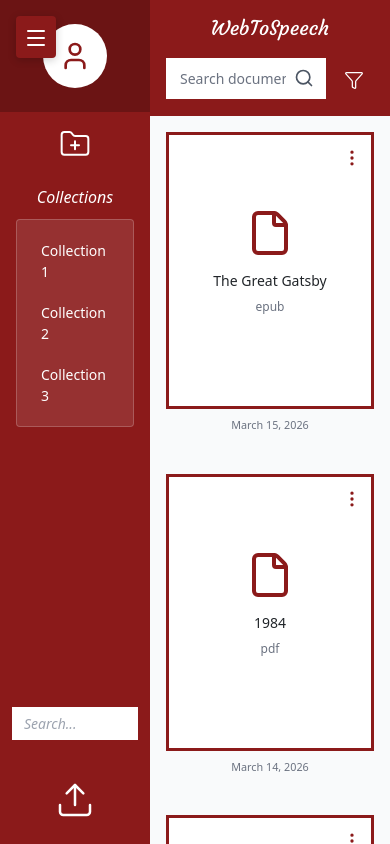
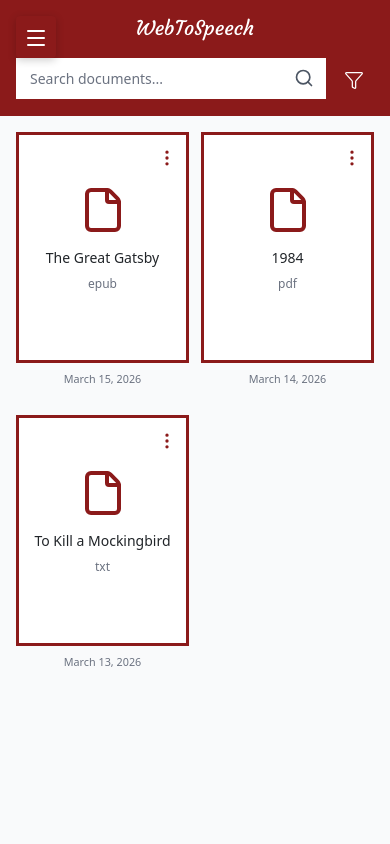
Before and after one commit to Byrdman04/E_reader_capstone, a React (Create React App) app in the folder webtospeech/: page /dashboard in a window 390 px wide. Built offline with nearby package versions, Linux system fonts and the light colour scheme; no server answers.

Commit message:
Dashboard and Sidebar CSS changes for mobile UI
Updated Dashboard and Sidebar CSS files to remove the sidebar when the width is small enough, changing it into a hamburger menu that shows all the sidebar options as a fullscreen overlay.

```diff
--- a/webtospeech/src/components/Sidebar.css
+++ b/webtospeech/src/components/Sidebar.css
@@ -6,11 +6,18 @@
   background-color: var(--brand-red);
 }
 
+@media (max-width: 768px) {
+  .sidebar {
+    width: 100%;
+    /* fill the fullscreen wrapper */
+  }
+}
+
 .sidebar-user-profile {
   display: flex;
   align-items: center;
   justify-content: center;
-  padding: 1.5rem 0;
+  padding: 1.15rem 0;
   background: none;
   border: none;
   cursor: pointer;
@@ -157,23 +164,27 @@
 }
 
 .modal-overlay {
-    position: fixed;           /* covers the whole screen */
+  position: fixed;
+  /* covers the whole screen */
   top: 15%;
   left: 15%;
   width: 75%;
   height: 75%;
-    background: rgb(194, 189, 189);  /* dark transparent background */
+  background: rgb(194, 189, 189);
+  /* dark transparent background */
   display: flex;
   align-items: center;
   justify-content: center;
-    z-index: 1000;             /* sits on top of everything */
+  z-index: 1000;
+  /* sits on top of everything */
 }
 
 .modal-content {
   background: white;
   border-radius: 8px;
   width: 480px;
-    max-width: 90%;            /* shrinks on small screens */
+  max-width: 90%;
+  /* shrinks on small screens */
   padding: 24px;
   display: flex;
   flex-direction: column;
--- a/webtospeech/src/pages/Dashboard.css
+++ b/webtospeech/src/pages/Dashboard.css
@@ -47,7 +47,8 @@
 
 /* Sidebar wrapper for mobile */
 .dashboard-sidebar-wrapper {
-  display: contents;
+  display: flex;
+  /* was: display: contents */
 }
 
 .dashboard-main-content {
@@ -73,7 +74,16 @@
 /* Responsive grid breakpoints */
 @media (max-width: 640px) {
   .dashboard-documents-grid {
+    grid-template-columns: repeat(2, 1fr);
+    min-width: 280px;
+    gap: 0.75rem;
+  }
+}
+
+@media (max-width: 360px) {
+  .dashboard-documents-grid {
     grid-template-columns: 1fr;
+    min-width: 200px;
   }
 }
 
@@ -103,6 +113,7 @@
 
 /* Mobile responsive styles */
 @media (max-width: 768px) {
+
   /* Show mobile menu button */
   .dashboard-mobile-menu-btn {
     display: block;
@@ -119,9 +130,11 @@
     top: 0;
     left: 0;
     bottom: 0;
+    width: 100vw;
     z-index: 999;
     transform: translateX(-100%);
-    transition: transform 0.3s ease-in-out;
+    /*transition: transform 0.3s ease-in-out;*/
+    display: flex;
   }
 
   .dashboard-sidebar-wrapper.open {
```
Lines whose indentation alone changed are shown as unchanged.
